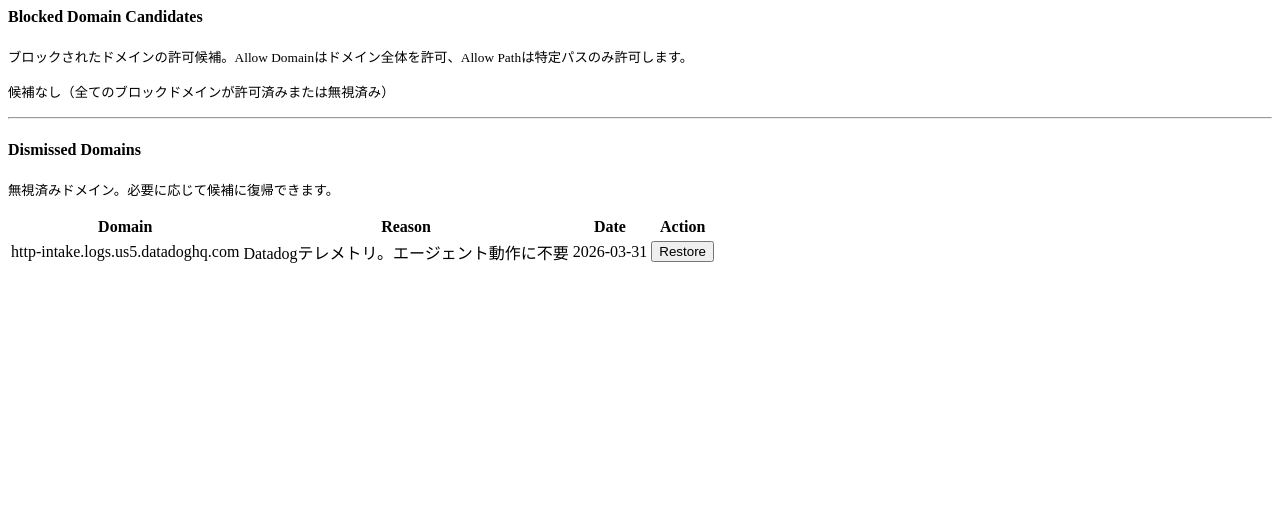
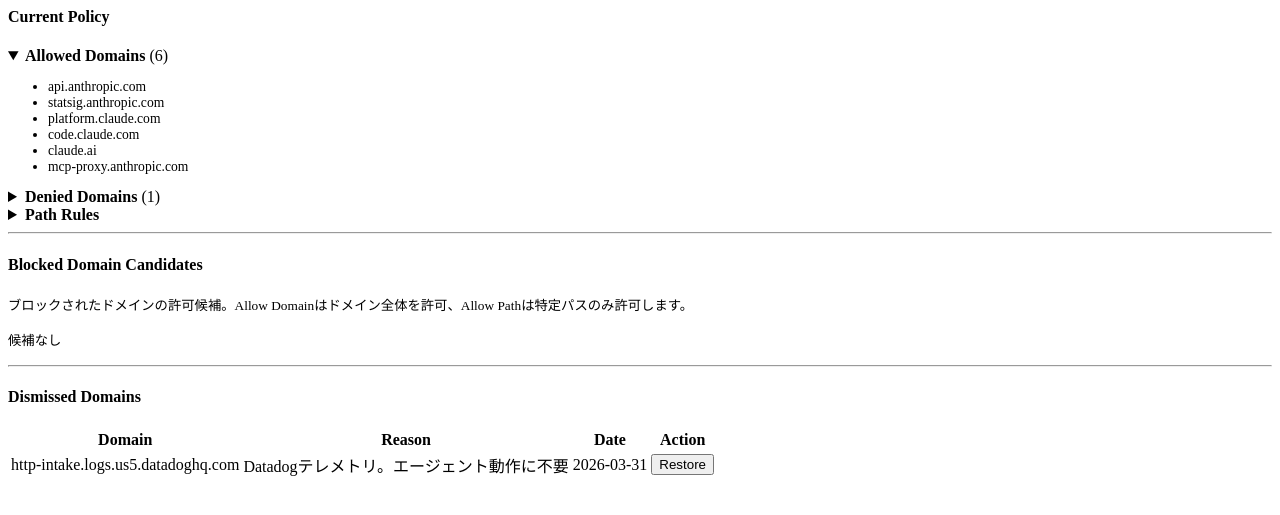
Before and after one commit to ymdarake/agent-zoo, a Flask app: page /partials/whitelist in a window 1280 px wide. Shown: the top 515 px of the page. Run offline with Flask 3, Linux system fonts and the light colour scheme; data that the repository does not hold is empty.

Commit message:
:sparkles: ROADMAP整理 + ダッシュボードUI強化
- ROADMAP: 完了済み設計メモ削除、未実装を優先度順に整理
- ダッシュボード: Current Policy表示（allowed/denied domains + path rules）
- パスUI改善: ブロックURLクリックでパスパターンを自動提案
- make reload: __pycache__自動削除を追加

Co-Authored-By: Claude Opus 4.6 (1M context) <noreply@anthropic.com>

```diff
--- a/dashboard/app.py
+++ b/dashboard/app.py
@@ -241,15 +241,45 @@ def partial_whitelist():
             db.close()
     except Exception:
         pass
-    # dismissed一覧を取得
+    # 現在のポリシー設定を取得（base + runtime）
+    policy = {}
+    runtime = {}
     dismissed = {}
     try:
         with open(policy_path, "rb") as f:
             policy = tomllib.load(f)
-        dismissed = policy.get("domains", {}).get("dismissed", {})
+        rt_path = policy_path.replace(".toml", ".runtime.toml")
+        if os.path.exists(rt_path):
+            with open(rt_path, "rb") as f:
+                runtime = tomllib.load(f)
+        # dismissed: base + runtime
+        dismissed = {
+            **policy.get("domains", {}).get("dismissed", {}),
+            **runtime.get("domains", {}).get("dismissed", {}),
+        }
     except Exception:
         pass
-    return render_template("partials/whitelist.html", candidates=candidates, dismissed=dismissed)
+
+    # 現在の設定まとめ
+    current_policy = {
+        "allow_domains": (
+            policy.get("domains", {}).get("allow", {}).get("list", [])
+            + runtime.get("domains", {}).get("allow", {}).get("list", [])
+        ),
+        "deny_domains": policy.get("domains", {}).get("deny", {}).get("list", []),
+        "paths_allow": {
+            **policy.get("paths", {}).get("allow", {}),
+            **runtime.get("paths", {}).get("allow", {}),
+        },
+        "paths_deny": policy.get("paths", {}).get("deny", {}),
+    }
+
+    return render_template(
+        "partials/whitelist.html",
+        candidates=candidates,
+        dismissed=dismissed,
+        current_policy=current_policy,
+    )
 
 
 # === Whitelist Nurturing API ===
--- a/dashboard/templates/partials/whitelist.html
+++ b/dashboard/templates/partials/whitelist.html
@@ -1,3 +1,68 @@
+<!-- 現在のポリシー設定 -->
+<h4>Current Policy</h4>
+
+<details open>
+    <summary><strong>Allowed Domains</strong> ({{ current_policy.allow_domains|length }})</summary>
+    {% if current_policy.allow_domains %}
+    <ul style="font-size:0.85rem">
+        {% for d in current_policy.allow_domains %}
+        <li>{{ d }}</li>
+        {% endfor %}
+    </ul>
+    {% else %}
+    <p><small>なし（全ドメインブロック）</small></p>
+    {% endif %}
+</details>
+
+<details>
+    <summary><strong>Denied Domains</strong> ({{ current_policy.deny_domains|length }})</summary>
+    {% if current_policy.deny_domains %}
+    <ul style="font-size:0.85rem">
+        {% for d in current_policy.deny_domains %}
+        <li>{{ d }}</li>
+        {% endfor %}
+    </ul>
+    {% else %}
+    <p><small>なし（デフォルト全拒否で十分）</small></p>
+    {% endif %}
+</details>
+
+<details>
+    <summary><strong>Path Rules</strong></summary>
+    {% if current_policy.paths_allow %}
+    <table style="font-size:0.8rem">
+        <thead><tr><th>Domain</th><th>Allowed Paths</th></tr></thead>
+        <tbody>
+        {% for domain, patterns in current_policy.paths_allow.items() %}
+        <tr>
+            <td>{{ domain }}</td>
+            <td>{% for p in patterns %}<code>{{ p }}</code> {% endfor %}</td>
+        </tr>
+        {% endfor %}
+        </tbody>
+    </table>
+    {% else %}
+    <p><small>パスルールなし</small></p>
+    {% endif %}
+    {% if current_policy.paths_deny %}
+    <p><small><strong>Denied paths:</strong></small></p>
+    <table style="font-size:0.8rem">
+        <thead><tr><th>Domain</th><th>Denied Paths</th></tr></thead>
+        <tbody>
+        {% for domain, patterns in current_policy.paths_deny.items() %}
+        <tr>
+            <td>{{ domain }}</td>
+            <td>{% for p in patterns %}<code>{{ p }}</code> {% endfor %}</td>
+        </tr>
+        {% endfor %}
+        </tbody>
+    </table>
+    {% endif %}
+</details>
+
+<hr>
+
+<!-- ブロック候補 -->
 <h4>Blocked Domain Candidates</h4>
 <p><small>ブロックされたドメインの許可候補。Allow Domainはドメイン全体を許可、Allow Pathは特定パスのみ許可します。</small></p>
 
@@ -9,11 +74,15 @@
     </header>
 
     {% if c.paths %}
-    <details style="margin-bottom:0.5rem">
-        <summary><small>Blocked URLs</small></summary>
+    <details style="margin-bottom:0.5rem" open>
+        <summary><small>Blocked URLs (click to suggest path pattern)</small></summary>
         <ul style="font-size:0.8rem;margin:0.3rem 0">
             {% for url in c.paths %}
-            <li style="word-break:break-all">{{ url }}</li>
+            <li style="word-break:break-all;cursor:pointer"
+                onclick="document.getElementById('path-{{ loop.parent.loop.index }}').value = new URL('{{ url }}').pathname.replace(/\/[^\/]+$/, '/*')"
+                title="Click to use as path pattern">
+                {{ url }}
+            </li>
             {% endfor %}
         </ul>
     </details>
@@ -33,31 +102,26 @@
         <form style="display:flex;gap:0.3rem;align-items:center;margin:0"
             hx-post="/api/whitelist/allow-path" hx-target="#tab-whitelist" hx-swap="innerHTML">
             <input type="hidden" name="domain" value="{{ c.host }}">
-            <input type="text" name="path_pattern" placeholder="/path/*" value="/*"
-                style="padding:0.25rem 0.5rem;font-size:0.75rem;width:150px;margin:0">
+            <input type="text" name="path_pattern" id="path-{{ loop.index }}" placeholder="/path/*" value="/*"
+                style="padding:0.25rem 0.5rem;font-size:0.75rem;width:200px;margin:0">
             <button type="submit" class="btn-sm outline">Allow Path</button>
         </form>
     </div>
 </article>
 {% endfor %}
 {% else %}
-<p><small>候補なし（全てのブロックドメインが許可済みまたは無視済み）</small></p>
+<p><small>候補なし</small></p>
 {% endif %}
 
 <hr>
 
+<!-- Dismissed -->
 <h4>Dismissed Domains</h4>
-<p><small>無視済みドメイン。必要に応じて候補に復帰できます。</small></p>
 
 {% if dismissed %}
 <table>
     <thead>
-        <tr>
-            <th>Domain</th>
-            <th>Reason</th>
-            <th>Date</th>
-            <th>Action</th>
-        </tr>
+        <tr><th>Domain</th><th>Reason</th><th>Date</th><th>Action</th></tr>
     </thead>
     <tbody>
         {% for domain, info in dismissed.items() %}
```
Also changed, not shown: ROADMAP.md (+28 -65 lines), 1 other file.
